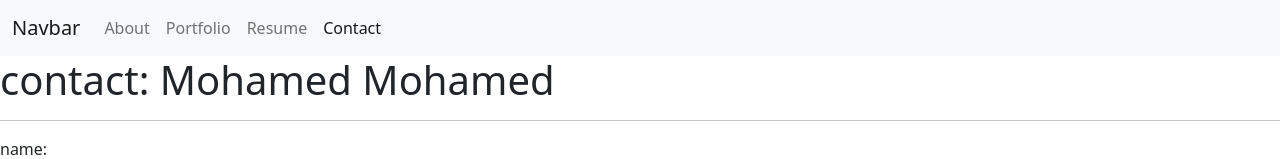
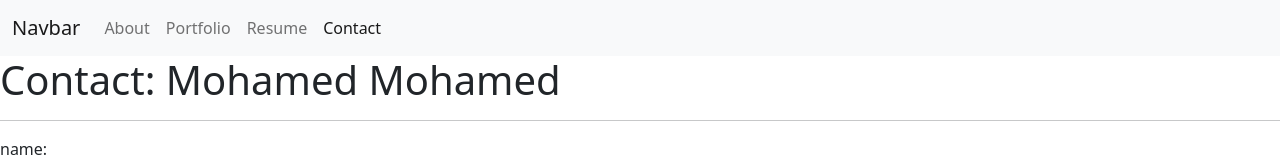
Before and after one commit to Akhi2time/REACT-PORTFOLIO, a React (Create React App) app: page /contact in a window 1280 px wide. Shown: the top 159 px of the page. Built offline with nearby package versions, Linux system fonts and the light colour scheme.

Commit message:
NavBar Contact Change

```diff
--- a/src/components/Contact.js
+++ b/src/components/Contact.js
@@ -38,7 +38,7 @@ function Contact() {
 
 return (
   <section class="justify-content-center" id="contact-section">
-      <h1 data-testid='h1tag' className="contact">contact: Mohamed Mohamed</h1>
+      <h1 data-testid='h1tag' className="contact">Contact: Mohamed Mohamed</h1>
       <hr></hr>
       <form class="justify-content-center" id="contact-form">
           <div>
```
